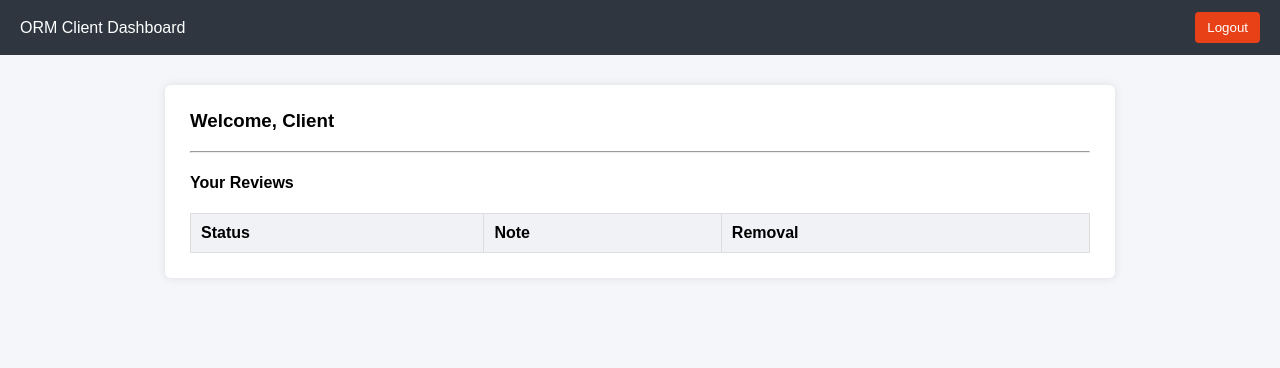
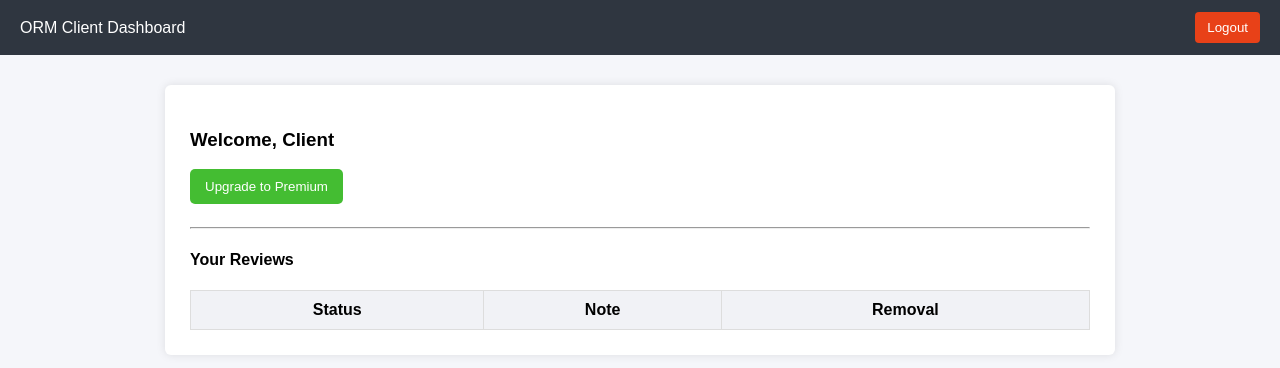
Before and after one commit to sidxarnav/orm-panel, a website: page public/v2/client-dashboard.html in a window 1280 px wide. Drawn offline with Linux system fonts and the light colour scheme; no server answers; sample sign-in values are in the browser's storage.

Commit message:
Update client-dashboard.html

```diff
--- a/public/v2/client-dashboard.html
+++ b/public/v2/client-dashboard.html
@@ -34,9 +34,6 @@
       border-radius: 6px;
       box-shadow: 0 0 10px rgba(0,0,0,.1);
     }
-    h3 {
-      margin-top: 0;
-    }
     table {
       width: 100%;
       border-collapse: collapse;
@@ -45,7 +42,6 @@
     th, td {
       border: 1px solid #ddd;
       padding: 10px;
-      text-align: left;
     }
     th {
       background: #f1f2f6;
@@ -55,13 +51,21 @@
       color: #666;
       padding: 20px;
     }
+    .upgrade {
+      background: #44bd32;
+      color: #fff;
+      border: none;
+      padding: 10px 15px;
+      border-radius: 5px;
+      cursor: pointer;
+      margin-bottom: 15px;
+    }
   </style>
 </head>
 
 <body onload="loadDashboard()">
 
 <script>
-  // ✅ AUTH GUARD
   if (!localStorage.getItem("token")) {
     window.location.href = "/v2/client-login.html";
   }
@@ -74,6 +78,11 @@
 
 <div class="container">
   <h3 id="welcome">Welcome</h3>
+
+  <!-- 🔥 STRIPE UPGRADE BUTTON -->
+  <button class="upgrade" onclick="goPremium()">
+    Upgrade to Premium
+  </button>
 
   <hr>
 
@@ -94,8 +103,7 @@
 <script>
 async function loadDashboard() {
   const name = localStorage.getItem("clientName") || "Client";
-  document.getElementById("welcome").innerText =
-    "Welcome, " + name;
+  document.getElementById("welcome").innerText = "Welcome, " + name;
 
   const token = localStorage.getItem("token");
 
@@ -104,6 +112,19 @@ async function loadDashboard() {
       Authorization: "Bearer " + token
     }
   });
+
+  // 🔐 FREE USER BLOCK
+  if (res.status === 403) {
+    document.getElementById("reviews").innerHTML = `
+      <tr>
+        <td colspan="3" class="empty">
+          🔒 Premium access required.<br><br>
+          Click <b>Upgrade to Premium</b> above to unlock reviews.
+        </td>
+      </tr>
+    `;
+    return;
+  }
 
   const data = await res.json();
   const tbody = document.getElementById("reviews");
@@ -126,6 +147,18 @@ async function loadDashboard() {
   });
 }
 
+async function goPremium() {
+  const res = await fetch("/api/stripe/create-checkout", {
+    method: "POST",
+    headers: {
+      Authorization: "Bearer " + localStorage.getItem("token")
+    }
+  });
+
+  const data = await res.json();
+  window.location.href = data.url;
+}
+
 function logout() {
   localStorage.clear();
   window.location.href = "/v2/client-login.html";
```
